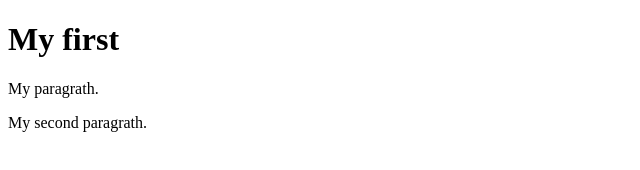
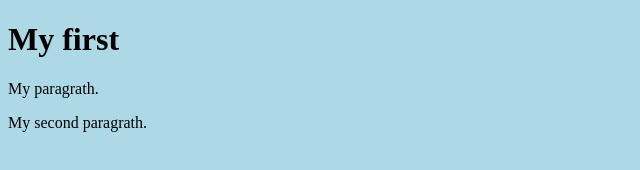
Before and after one commit to Arils/first_project, a plain HTML site: page page1.html in a window 1280 px wide. Shown: the whole page, without its empty margins (0-640 px from the left). Drawn offline with Linux system fonts and the light colour scheme.

Commit message:
add ccs styles

```diff
--- a/page1.html
+++ b/page1.html
@@ -1,9 +1,14 @@
 <!DOCTYPE html>
 <html lang="ru">
-<head>
-    <meta charset="UTF-8">
-    <title>Моя страница</title>
-</head>
+	<head>
+    		<meta charset="UTF-8">
+    		<title>Моя страница</title>
+		<style>
+			body{
+				background-color: lightblue;
+			}
+		</style>
+	</head>
 <body>
 	<h1>My first</h1>
 	<p>My paragrath. </p>
```
Also changed, not shown: page2.html (+4 -0 lines).
